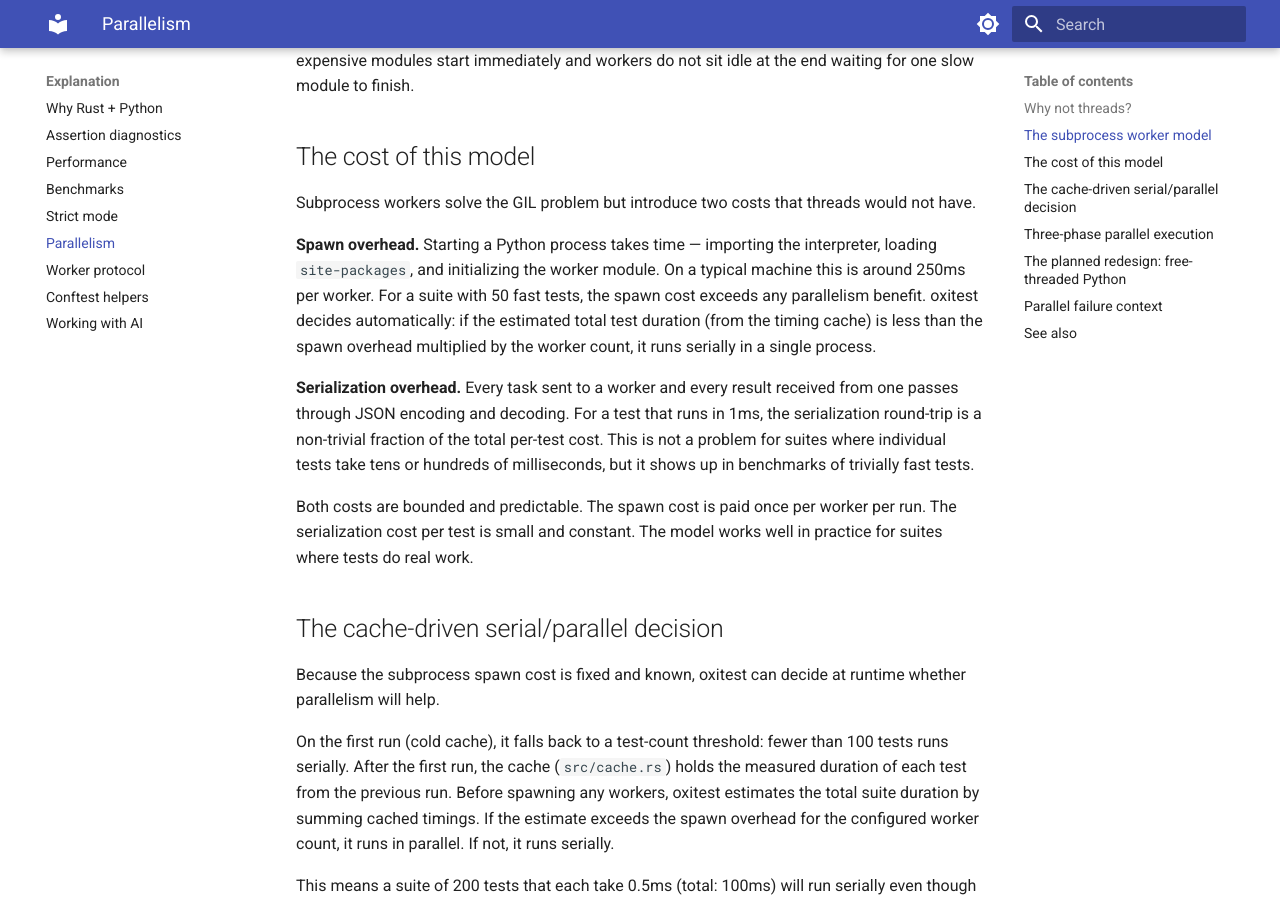
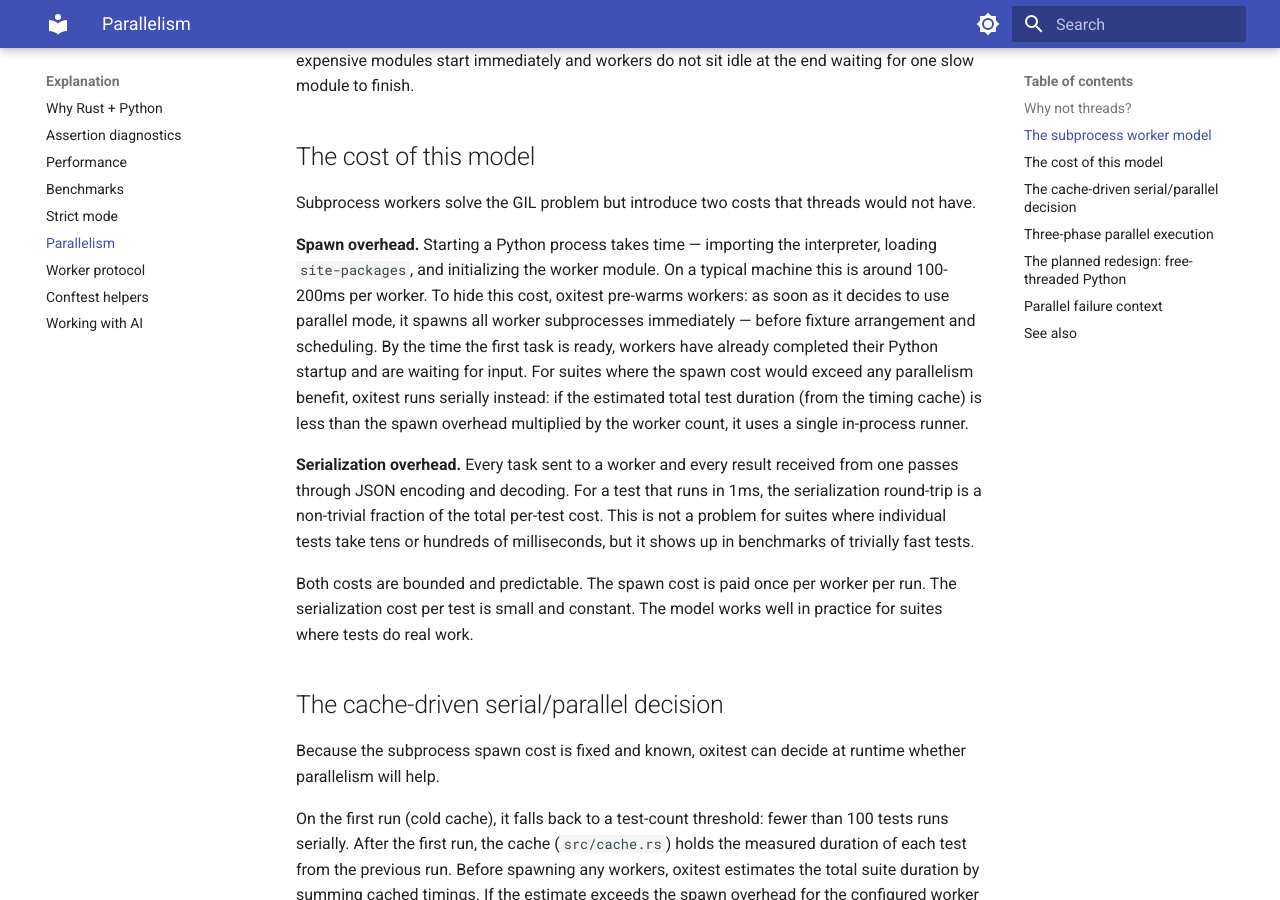
Before and after one commit to kalonji-tools/oxitest, an MkDocs documentation site: the page built from docs/src/explanation/parallelism.md, in a window 1280 px wide and 900 px high, scrolled down 1343 px. Built offline with MkDocs 1.6.1 and Material for MkDocs 9.7.7, drawn with Linux system fonts in a browser that asks for light colours.

Commit message:
docs: document worker pre-warming in parallelism explanation
Assisted-by: Claude Opus 4.6 (1M context) <noreply@anthropic.com>

```diff
--- a/docs/src/explanation/parallelism.md
+++ b/docs/src/explanation/parallelism.md
@@ -56,10 +56,13 @@ finish.
 Subprocess workers solve the GIL problem but introduce two costs that threads would not have.
 
 **Spawn overhead.** Starting a Python process takes time — importing the interpreter, loading
-`site-packages`, and initializing the worker module. On a typical machine this is around 250ms
-per worker. For a suite with 50 fast tests, the spawn cost exceeds any parallelism benefit.
-oxitest decides automatically: if the estimated total test duration (from the timing cache) is
-less than the spawn overhead multiplied by the worker count, it runs serially in a single process.
+`site-packages`, and initializing the worker module. On a typical machine this is around 100-200ms
+per worker. To hide this cost, oxitest pre-warms workers: as soon as it decides to use parallel
+mode, it spawns all worker subprocesses immediately — before fixture arrangement and scheduling.
+By the time the first task is ready, workers have already completed their Python startup and are
+waiting for input. For suites where the spawn cost would exceed any parallelism benefit, oxitest
+runs serially instead: if the estimated total test duration (from the timing cache) is less than
+the spawn overhead multiplied by the worker count, it uses a single in-process runner.
 
 **Serialization overhead.** Every task sent to a worker and every result received from one passes
 through JSON encoding and decoding. For a test that runs in 1ms, the serialization round-trip is
```
